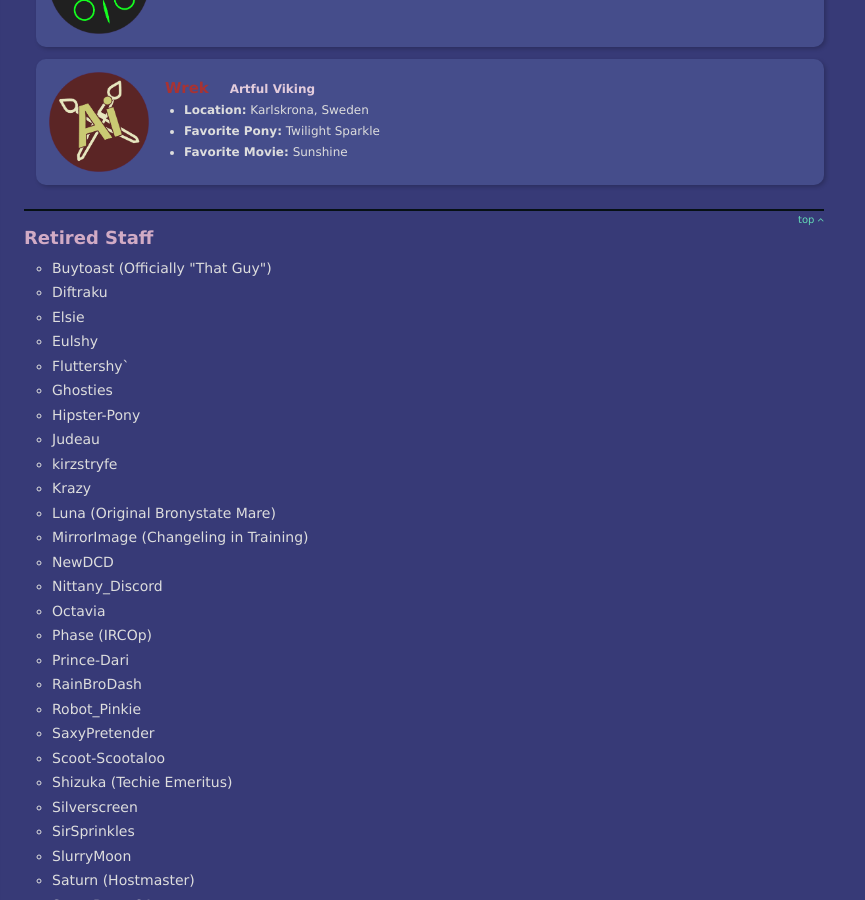
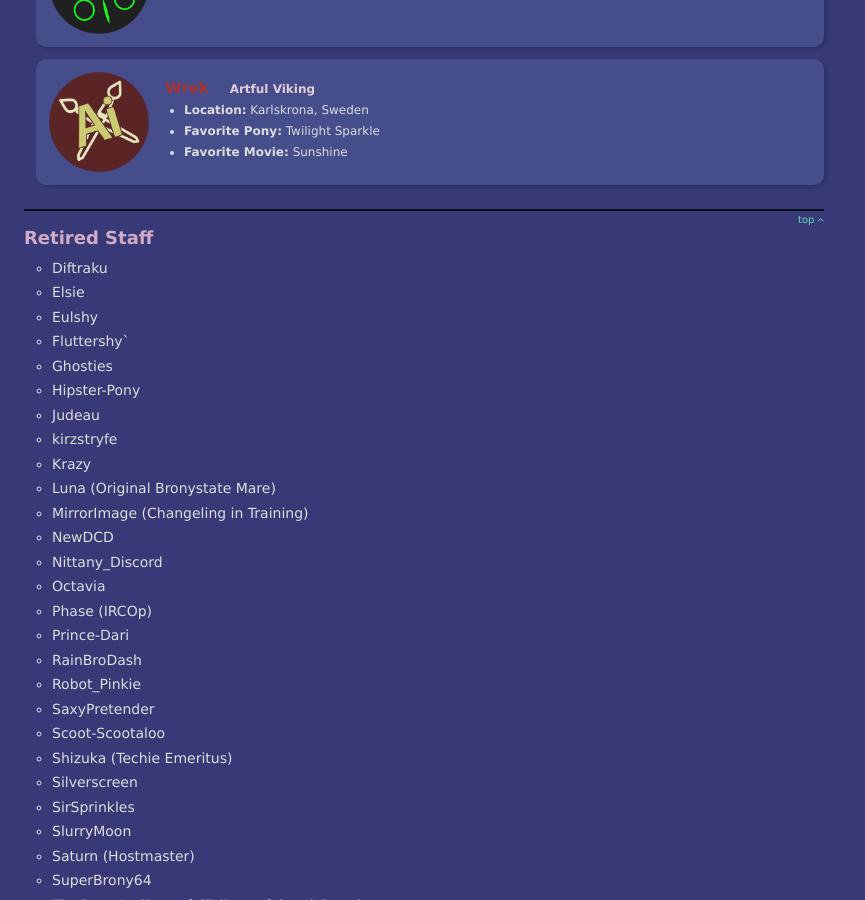
Before and after one commit to Bronystate/brstv3, a Jekyll site: the page built from index_about.md, in a window 1280 px wide and 900 px high, scrolled down 2263 px. Shown: the whole window, without its empty margins (0-865 px from the left). Built offline with Jekyll 4.4.1, drawn with Linux system fonts in a browser that asks for light colours; nearby versions of some CDN libraries; our own code applies the rules of GitHub Pages for plain Markdown files.

Commit message:
Toast removed from staff list as requested.

```diff
--- a/_data/staff-list.yml
+++ b/_data/staff-list.yml
@@ -120,13 +120,6 @@ former-staff:
 #   favpone: [obvious] (optional)
 #   favmovie: [also obvious] (optional)
 
-  - nick: Buytoast
-    forecolor: 1
-    backcolor: 14
-    title: Officially "That Guy"
-    location: Chicago, IL
-    favmovie: Dredd
-
   - nick: Diftraku
 
   - nick: Elsie
```
